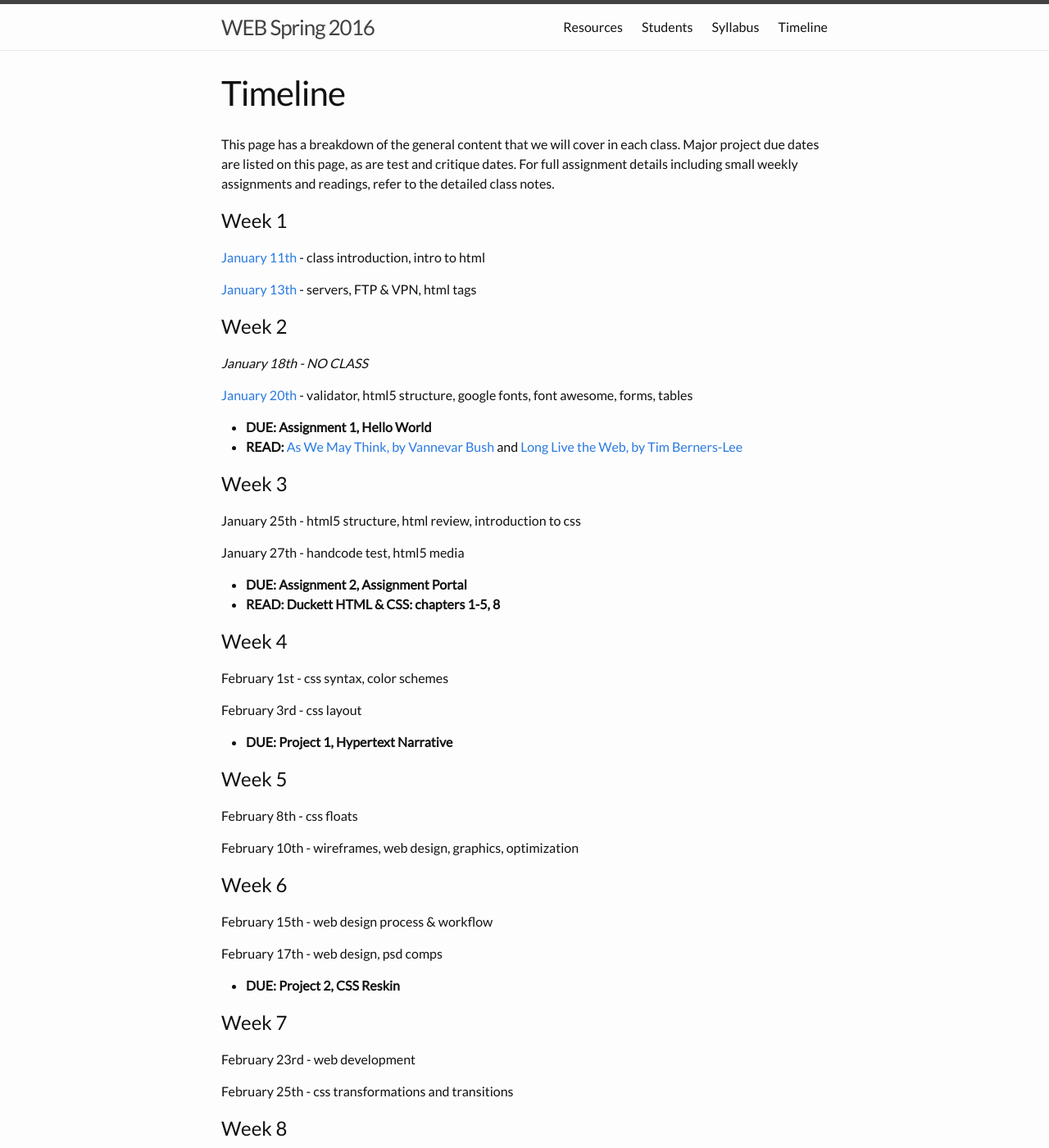
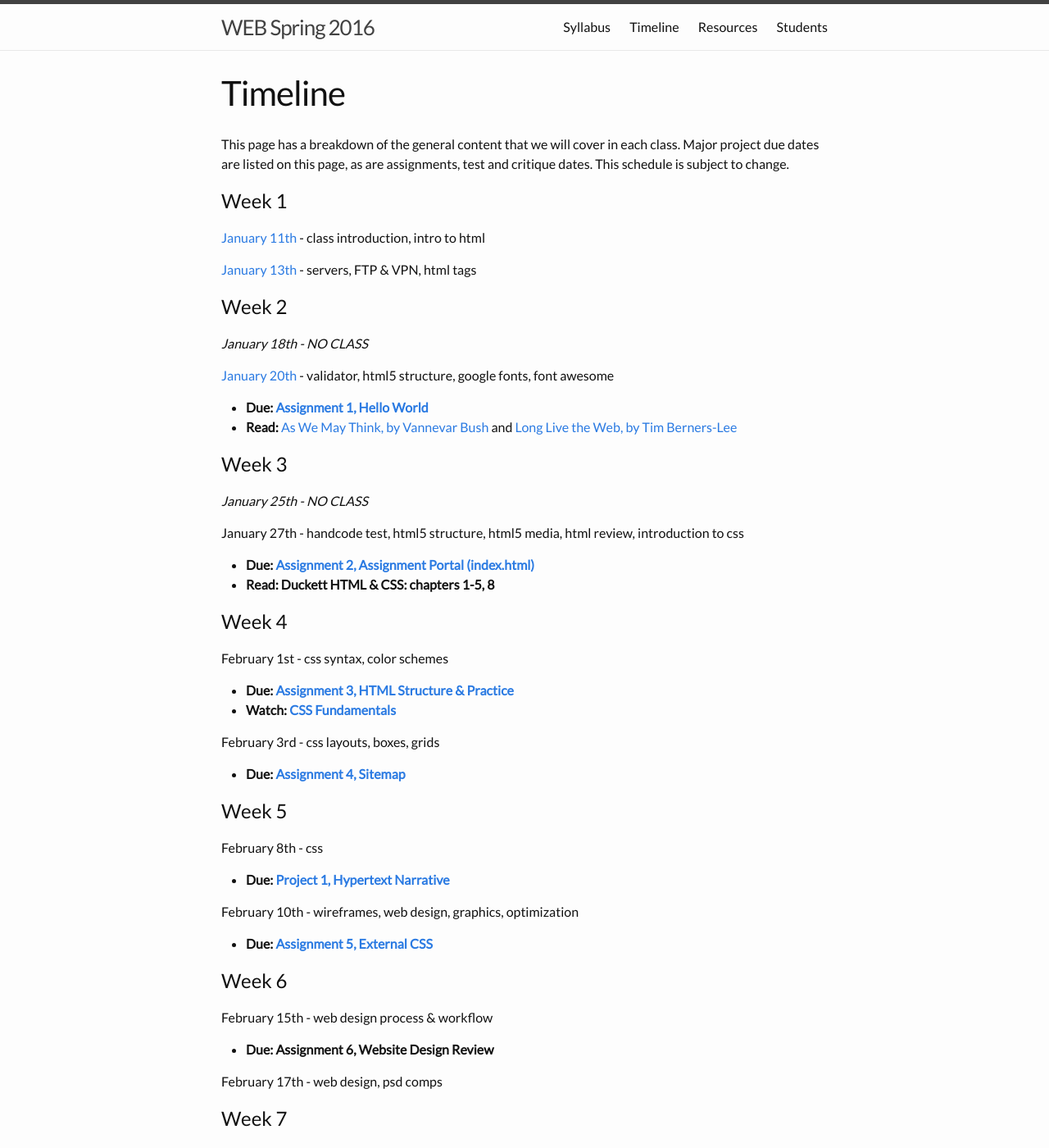
Before and after one commit to coloringchaos/web-spring-16, a Jekyll site: the page built from timeline.md, in a window 1280 px wide and 1400 px high. Shown: the whole window at 82% size. Built offline with Jekyll 4.4.1, drawn with Linux system fonts in a browser that asks for light colours; some of the changed text lies outside the part shown.

Commit message:
updating student page and timeline

```diff
--- a/_includes/header.html
+++ b/_includes/header.html
@@ -14,11 +14,15 @@
       </a>
 
       <div class="trigger">
-        {% for my_page in site.pages %}
+        <a class="page-link" href="/web-spring-16/syllabus/">Syllabus</a>
+        <a class="page-link" href="/web-spring-16/timeline/">Timeline</a>
+        <a class="page-link" href="/web-spring-16/resources/">Resources</a>
+        <a class="page-link" href="/web-spring-16/students/">Students</a>
+ <!--        {% for my_page in site.pages %}
           {% if my_page.title %}
           <a class="page-link" href="{{ my_page.url | prepend: site.baseurl }}">{{ my_page.title }}</a>
           {% endif %}
-        {% endfor %}
+        {% endfor %} -->
       </div>
     </nav>
 
--- a/timeline.md
+++ b/timeline.md
@@ -4,7 +4,7 @@ title: Timeline
 permalink: /timeline/
 ---
 
-This page has a breakdown of the general content that we will cover in each class. Major project due dates are listed on this page, as are test and critique dates. For full assignment details including small weekly assignments and readings, refer to the detailed class notes.
+This page has a breakdown of the general content that we will cover in each class. Major project due dates are listed on this page, as are assignments, test and critique dates. This schedule is subject to change.
 
 #Week 1
 [January 11th](/web-spring-16/class-1) - class introduction, intro to html
@@ -14,40 +14,49 @@ This page has a breakdown of the general content that we will cover in each clas
 #Week 2
 *January 18th - NO CLASS*
 
-[January 20th](/web-spring-16/class-3) - validator, html5 structure, google fonts, font awesome, forms, tables
+[January 20th](/web-spring-16/class-3) - validator, html5 structure, google fonts, font awesome
 
-+ **DUE: Assignment 1, Hello World**
-+ **READ:** [As We May Think, by Vannevar Bush](http://www.theatlantic.com/magazine/archive/1945/07/as-we-may-think/303881/) and [Long Live the Web, by Tim Berners-Lee](http://ariellehein.com/readings/Berners-Lee-Long-Live-The-Web.pdf)
++ **Due: [Assignment 1, Hello World](/web-spring-16/assignment-1)**
++ **Read:** [As We May Think, by Vannevar Bush](http://www.theatlantic.com/magazine/archive/1945/07/as-we-may-think/303881/) and [Long Live the Web, by Tim Berners-Lee](http://ariellehein.com/readings/Berners-Lee-Long-Live-The-Web.pdf)
 
 #Week 3
-January 25th - html5 structure, html review, introduction to css
+*January 25th - NO CLASS*
 
-January 27th - handcode test, html5 media
+January 27th - handcode test, html5 structure, html5 media, html review, introduction to css
 
-+ **DUE: Assignment 2, Assignment Portal**
-+ **READ: Duckett HTML & CSS: chapters 1-5, 8**
++ **Due: [Assignment 2, Assignment Portal (index.html)](/web-spring-16/assignment-2)**
++ **Read: Duckett HTML & CSS: chapters 1-5, 8**
 
 #Week 4
 February 1st - css syntax, color schemes
 
-February 3rd - css layout
++ **Due: [Assignment 3, HTML Structure & Practice](/web-spring-16/assignment-3)**
++ **Watch: [CSS Fundamentals](http://www.lynda.com/Web-Interactive-CSS-tutorials/CSS-Fundamentals/80436-2.html)**
 
-+ **DUE: Project 1, Hypertext Narrative**
+February 3rd - css layouts, boxes, grids
+
++ **Due: [Assignment 4, Sitemap](/web-spring-16/assignment-4)**
 
 #Week 5
-February 8th - css floats
+February 8th - css
+
++ **Due: [Project 1, Hypertext Narrative](/web-spring-16/project-1)**
 
 February 10th - wireframes, web design, graphics, optimization
+
++ **Due: [Assignment 5, External CSS](/web-spring-16/assignment-5)**
 
 #Week 6
 February 15th - web design process & workflow
 
++ **Due: Assignment 6, Website Design Review**
+
 February 17th - web design, psd comps
-
-+ **DUE: Project 2, CSS Reskin**
 
 #Week 7
 February 23rd - web development
+
++ **DUE: Project 2, CSS Reskin**
 
 February 25th - css transformations and transitions
 
@@ -104,9 +113,8 @@ April 26th - review
 
 + **DUE: Project 6**
 
-April 28th - review and in-class work time
-
-+ **IN CLASS ASSESSMENT: Web Practicum**
+April 28th - review and in-class work time<br>
+***IN CLASS ASSESSMENT: Web Practicum***
 
 #FINALS SCHEDULE
 Section 010 - Monday, May 2, 1:30-4:00pm
```
Also changed, not shown: other parts of timeline.md (+8 -8 lines), _posts/2016-01-20-class-03.md (+1 -19 lines), _posts/2016-01-25-class-04.md (added, +38 -0 lines), assignments/assignment-1.md (added, +18 -0 lines), assignments/assignment-2.md (added, +17 -0 lines), assignments/assignment-3.md (added, +17 -0 lines), assignments/assignment-4.md (added, +14 -0 lines), assignments/assignment-5.md (added, +13 -0 lines), assignments/project-1.md (added, +28 -0 lines), resources.md (+3 -1 lines), students.md (+32 -32 lines).
